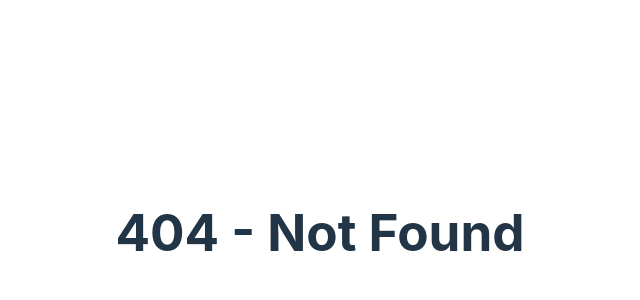
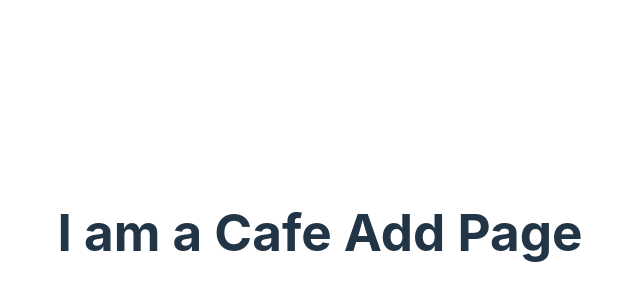
Before and after one commit to WanderBean/Wanderbean-Frontend, a React (Vite) app: page /cafes/add in a window 1280 px wide. Before the commit this address had no page. Shown: the part 168-468 px from the top of the page, without its empty margins (320-960 px from the left). Built offline with nearby package versions, Linux system fonts and the light colour scheme.

Commit message:
App.jsx initialized

```diff
--- a/package.json
+++ b/package.json
@@ -11,7 +11,8 @@
   },
   "dependencies": {
     "react": "^18.2.0",
-    "react-dom": "^18.2.0"
+    "react-dom": "^18.2.0",
+    "react-router-dom": "^6.22.2"
   },
   "devDependencies": {
     "@types/react": "^18.2.56",
--- a/src/App.jsx
+++ b/src/App.jsx
@@ -18,10 +18,10 @@ function App() {
       <Routes>
         <Route path="/" element={<HomePage />} />
         <Route path="/about" element={<AboutPage />} />
-        <Route path="/add" element={<CafeAddPage />} />
-        <Route path="/details" element={<CafeDetailsPage />} />
-        <Route path="/edit" element={<CafeEditPage />} />
-        <Route path="/list" element={<CafeListPage />} />
+        <Route path="/cafes/add" element={<CafeAddPage />} />
+        <Route path="/cafes/:id" element={<CafeDetailsPage />} />
+        <Route path="/cafes/edit/:id" element={<CafeEditPage />} />
+        <Route path="/cafes" element={<CafeListPage />} />
         <Route path="/signup" element={<SignupPage />} />
         <Route path="/login" element={<LoginPage />} />
         <Route path="*" element={<NotFoundPage />} />
```
Also changed, not shown: src/main.jsx (+7 -7 lines), 1 other file (tests, documents, lock files or other folders).
